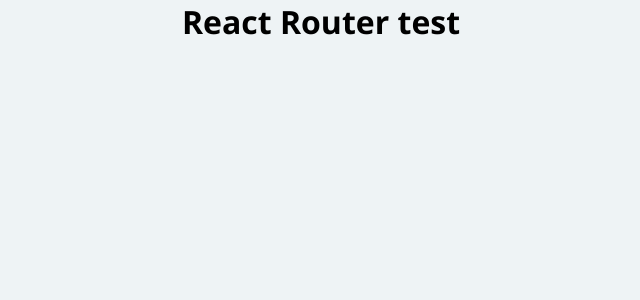
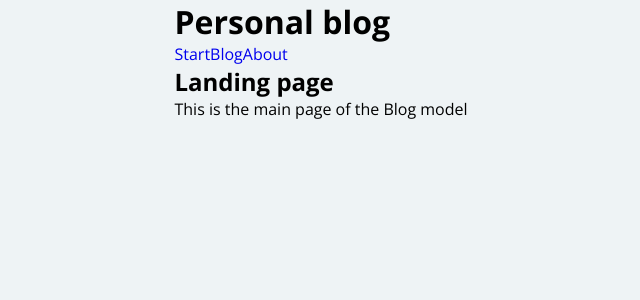
Before and after one commit to EdRafCas/app_blog_using_react_router, a React (Create React App) app: page / in a window 1280 px wide. Shown: the top 300 px of the page, without its empty margins (319-959 px from the left). Built offline with nearby package versions, Linux system fonts and the light colour scheme.

Commit message:
using BrowserRouter, Router, Link

```diff
--- a/src/App.js
+++ b/src/App.js
@@ -1,9 +1,48 @@
 import React from 'react';
+import {BrowserRouter, Route, Link} from "react-router-dom";
 
 const App = () => {
   return (
-    <h1>React Router test</h1>
-   );
+    <BrowserRouter>
+      <div>
+        <header>
+          <h1>Personal blog</h1>
+          <nav>
+            <Link to="/">Start</Link>
+            <Link to="/blog">Blog</Link>
+            <Link to="/about">About</Link>
+
+          </nav>
+        </header>
+
+        <main>
+          <Route path="/" exact={true}>
+            <div>
+              <h2>Landing page</h2>
+              <p>This is the main page of the Blog model</p>
+            </div>
+          </Route>
+          <Route path="/blog">
+            <div>
+              <h2>Blog</h2>
+              <ul>
+                  <li>Article #1</li>
+                  <li>Article #2</li>
+                  <li>Article #3</li>
+              </ul>
+            </div>
+          </Route>
+
+          <Route path="/about">
+            <div>
+              <h2>About</h2>
+              <p>This is a Placeholder for content</p>
+            </div>
+          </Route>
+        </main>
+      </div>
+    </BrowserRouter>
+  );
 }
 
 export default App;
```
